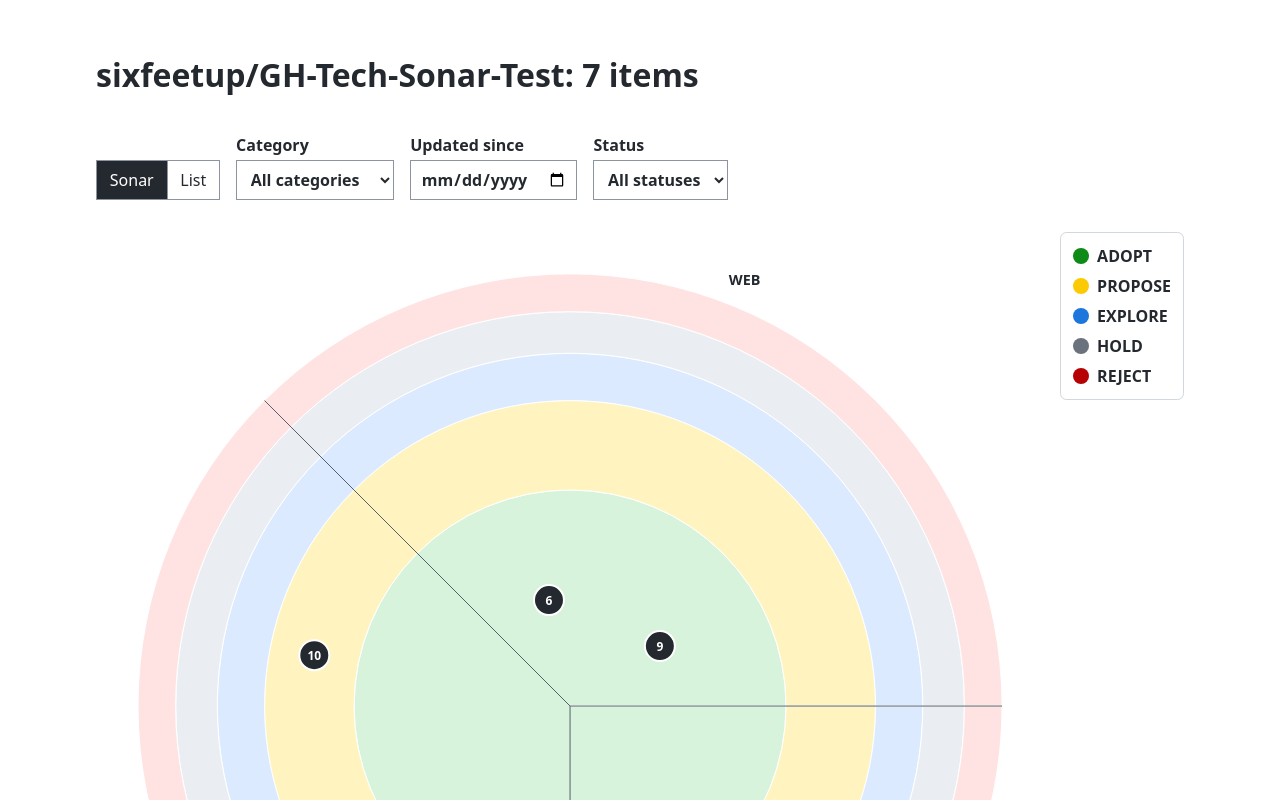
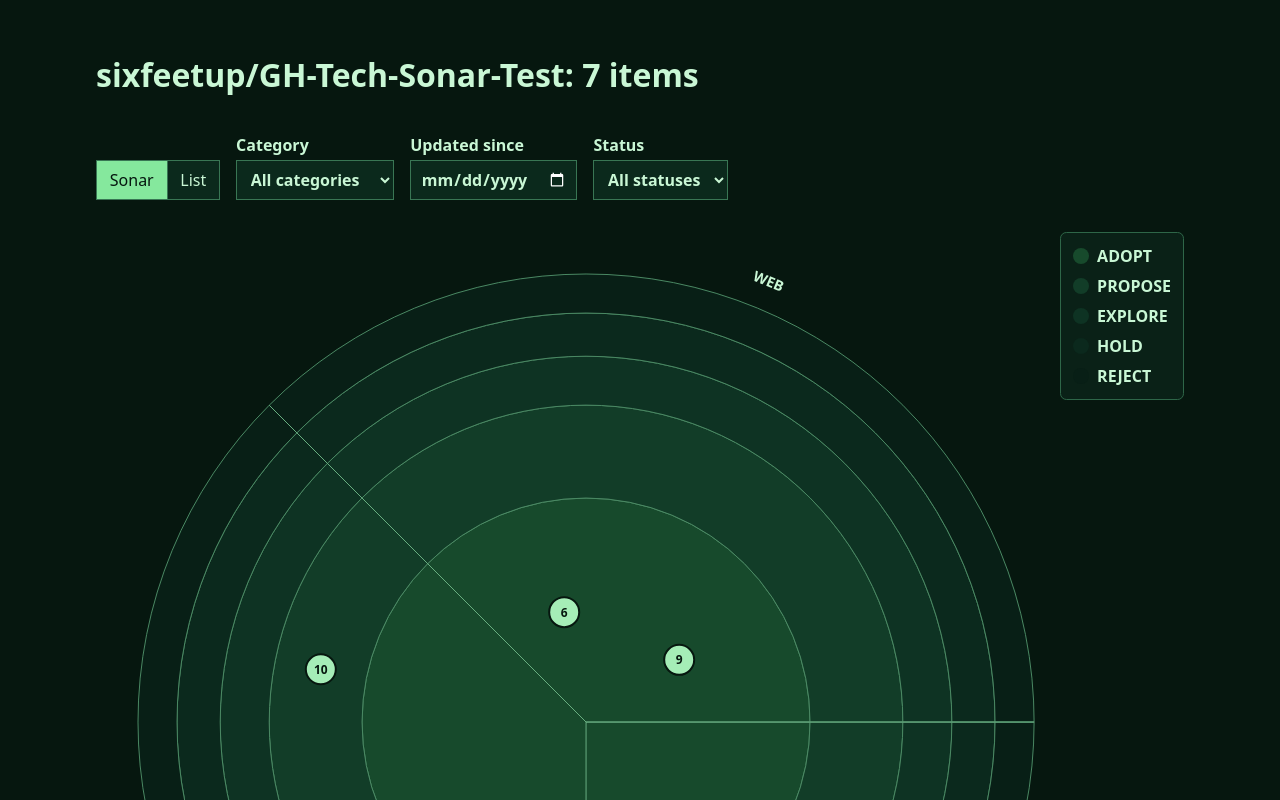
Before and after one commit to sixfeetup/GH-Tech-Sonar, a React (Vite) app in the folder web/: page /#/ in a window 1280 px wide. Shown: the top 800 px of the page. Built offline with nearby package versions, Linux system fonts and the light colour scheme.

Commit message:
✨ Improve the Tech Sonar UI (#18)
* ✨ Improve the Tech Sonar UI

* Fix legend colors to match Sonar bands

* Orient category labels along Sonar slices

```diff
--- a/web/src/sonar/SonarView.tsx
+++ b/web/src/sonar/SonarView.tsx
@@ -9,13 +9,9 @@ import {
   type SonarPlacement,
 } from "./geometry";
 
-export const STATUS_COLORS: Record<Status, string> = {
-  REJECT: "#b60205",
-  HOLD: "#6a737d",
-  EXPLORE: "#1d76db",
-  PROPOSE: "#fbca04",
-  ADOPT: "#0e8a16",
-};
+function statusClass(status: Status): string {
+  return `status-${status.toLowerCase()}`;
+}
 
 interface SonarViewProps {
   items: SonarItem[];
@@ -35,6 +31,16 @@ function pointAt(radius: number, angle: number): Point {
     x: radius * Math.cos(radians),
     y: radius * Math.sin(radians),
   };
+}
+
+function tangentRotation(angle: number): number {
+  let rotation = ((angle + 270) % 360) - 180;
+  if (rotation > 90) {
+    rotation -= 180;
+  } else if (rotation < -90) {
+    rotation += 180;
+  }
+  return rotation;
 }
 
 function bandPath({ innerRadius, outerRadius }: SonarBand): string {
@@ -96,7 +102,7 @@ export function SonarView({ items }: SonarViewProps) {
             {layout.bands.map((band) => (
               <path
                 aria-label={`${band.status} band`}
-                className="sonar-band"
+                className={`sonar-band ${statusClass(band.status)}`}
                 d={bandPath(band)}
                 data-status-band={band.status}
                 key={band.status}
@@ -106,10 +112,10 @@ export function SonarView({ items }: SonarViewProps) {
 
             {layout.categories.map((category) => {
               const end = pointAt(layout.radius, category.startAngle);
-              const label = pointAt(
-                layout.radius + 24,
-                (category.startAngle + category.endAngle) / 2,
-              );
+              const labelAngle =
+                (category.startAngle + category.endAngle) / 2;
+              const label = pointAt(layout.radius + 24, labelAngle);
+              const labelRotation = tangentRotation(labelAngle);
               return (
                 <g key={category.category}>
                   <line
@@ -123,6 +129,7 @@ export function SonarView({ items }: SonarViewProps) {
                   <text
                     className="category-label"
                     textAnchor="middle"
+                    transform={`rotate(${labelRotation} ${label.x} ${label.y})`}
                     x={label.x}
                     y={label.y}
                   >
@@ -175,7 +182,18 @@ export function SonarView({ items }: SonarViewProps) {
           </p>
         )}
         {tooltipPlacement !== null && (
-          <div className="sonar-tooltip" role="tooltip">
+          <div
+            className="sonar-tooltip"
+            role="tooltip"
+            style={{
+              left: center + tooltipPlacement.x,
+              top:
+                center +
+                tooltipPlacement.y -
+                tooltipPlacement.radius -
+                8,
+            }}
+          >
             {tooltipPlacement.item.title}
           </div>
         )}
@@ -186,8 +204,7 @@ export function SonarView({ items }: SonarViewProps) {
           <li key={status}>
             <span
               aria-hidden="true"
-              className="sonar-key-swatch"
-              style={{ backgroundColor: STATUS_COLORS[status] }}
+              className={`sonar-key-swatch ${statusClass(status)}`}
             />
             {status}
           </li>
--- a/web/src/styles.css
+++ b/web/src/styles.css
@@ -1,12 +1,19 @@
 :root {
-  color: #24292f;
-  background: #ffffff;
+  color: #c9f7d5;
+  background: #06170f;
+  color-scheme: dark;
   font-family: system-ui, sans-serif;
 }
 
 body {
+  min-height: 100vh;
   margin: 0;
+  background: #06170f;
   overflow-wrap: anywhere;
+}
+
+a {
+  color: #7ce9a2;
 }
 
 main {
@@ -42,8 +49,8 @@ select {
 .view-toggle button {
   box-sizing: border-box;
   min-height: 2.5rem;
-  border: 1px solid #8c959f;
-  background: #ffffff;
+  border: 1px solid #397654;
+  background: #0b291c;
   color: inherit;
 }
 
@@ -66,8 +73,8 @@ select {
 }
 
 .view-toggle button[aria-pressed="true"] {
-  background: #24292f;
-  color: #ffffff;
+  background: #85e89d;
+  color: #06170f;
 }
 
 .sonar-list {
@@ -79,15 +86,16 @@ select {
 }
 
 .sonar-list article {
-  border: 1px solid #d0d7de;
+  border: 1px solid #2e6648;
   border-radius: 0.4rem;
+  background: #0a2117;
   padding: 1rem;
 }
 
 .sonar-view {
   display: grid;
   grid-template-columns: minmax(0, 1fr) auto;
-  gap: 1rem;
+  gap: 0;
   align-items: start;
   margin-top: 1rem;
 }
@@ -104,50 +112,51 @@ select {
   height: auto;
 }
 
+.status-adopt {
+  --status-color: #174a2c;
+}
+
+.status-propose {
+  --status-color: #123d28;
+}
+
+.status-explore {
+  --status-color: #0e3323;
+}
+
+.status-hold {
+  --status-color: #0b291d;
+}
+
+.status-reject {
+  --status-color: #081f16;
+}
+
 .sonar-band {
-  stroke: #ffffff;
+  fill: var(--status-color);
+  stroke: #4b8964;
   stroke-width: 1;
 }
 
-.sonar-band[data-status-band="ADOPT"] {
-  fill: #d8f3dc;
-}
-
-.sonar-band[data-status-band="PROPOSE"] {
-  fill: #fff3bf;
-}
-
-.sonar-band[data-status-band="EXPLORE"] {
-  fill: #dbeafe;
-}
-
-.sonar-band[data-status-band="HOLD"] {
-  fill: #eaeef2;
-}
-
-.sonar-band[data-status-band="REJECT"] {
-  fill: #ffe3e3;
-}
-
 .category-separator {
-  stroke: #57606a;
+  stroke: #69af82;
   stroke-width: 1;
 }
 
 .category-label {
-  fill: #24292f;
+  fill: #c9f7d5;
   font-size: 0.9rem;
   font-weight: 600;
 }
 
 .sonar-dot circle {
-  fill: #24292f;
-  stroke: #ffffff;
+  fill: #a5edb7;
+  stroke: #06170f;
   stroke-width: 2;
 }
 
 .sonar-dot text {
-  fill: #ffffff;
+  fill: #06170f;
   font-size: 0.75rem;
   font-weight: 700;
   pointer-events: none;
@@ -159,18 +168,18 @@ select {
 
 .sonar-dot:focus circle,
 .sonar-dot:hover circle {
-  stroke: #0969da;
+  stroke: #efff8a;
   stroke-width: 4;
 }
 
 .sonar-key {
   display: grid;
   gap: 0.5rem;
-  margin: 0;
+  margin: 0 0 0 -1rem;
   padding: 0.75rem;
-  border: 1px solid #d0d7de;
+  border: 1px solid #2e6648;
   border-radius: 0.4rem;
-  background: #ffffff;
+  background: #0a2117;
   list-style: none;
   font-weight: 600;
 }
@@ -185,6 +194,7 @@ select {
   width: 1rem;
   height: 1rem;
   border-radius: 50%;
+  background: var(--status-color);
 }
 
 .sonar-empty,
@@ -193,9 +203,10 @@ select {
   left: 50%;
   margin: 0;
   padding: 0.5rem 0.75rem;
-  border: 1px solid #d0d7de;
+  border: 1px solid #397654;
   border-radius: 0.3rem;
-  background: #ffffff;
+  background: #0b291c;
+  color: #c9f7d5;
   transform: translateX(-50%);
 }
 
@@ -205,8 +216,10 @@ select {
 }
 
 .sonar-tooltip {
-  bottom: 0.5rem;
+  max-width: min(24rem, 80%);
   box-shadow: 0 0.25rem 0.75rem rgb(31 35 40 / 15%);
+  pointer-events: none;
+  transform: translate(-50%, -100%);
 }
 
 @media (max-width: 47.99rem) {
@@ -220,11 +233,13 @@ select {
 
   .sonar-view {
     grid-template-columns: minmax(0, 1fr);
+    gap: 1rem;
   }
 
   .sonar-key {
     grid-template-columns: repeat(auto-fit, minmax(7rem, 1fr));
     grid-row: 1;
+    margin-left: 0;
   }
 }
 
```
Also changed, not shown: 2 other files (tests, documents, lock files or other folders).
